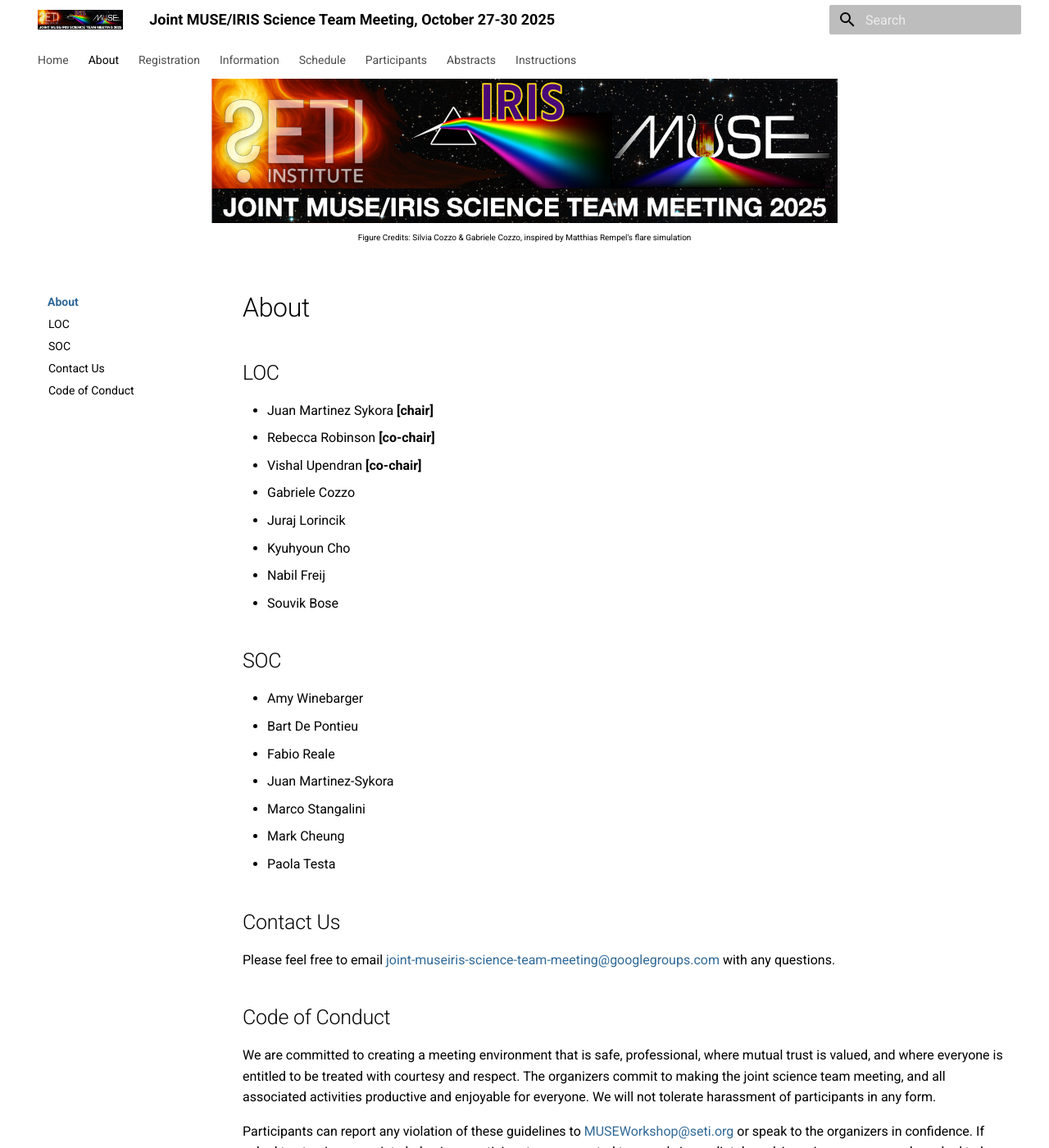
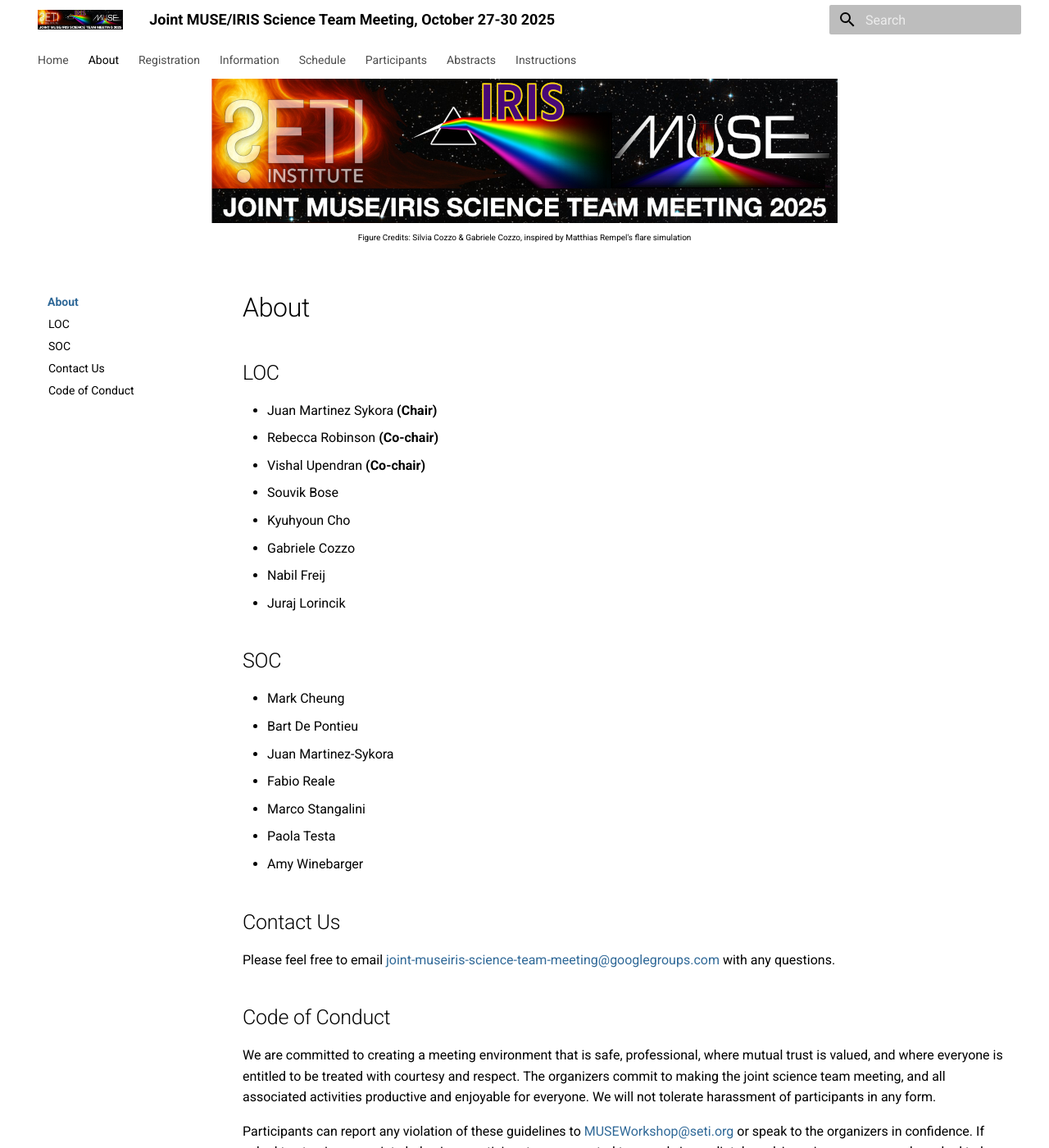
Before and after one commit to LM-SAL/iris_muse_team_meeting, an MkDocs documentation site: the page built from docs/about.md, in a window 1280 px wide and 1400 px high. Shown: the whole window at 82% size. Built offline with MkDocs 1.6.1 and Material for MkDocs 9.7.7, drawn with Linux system fonts in a browser that asks for light colours.

Commit message:
FIx order

```diff
--- a/docs/about.md
+++ b/docs/about.md
@@ -4,24 +4,24 @@
 
 ## LOC
 
-* Juan Martinez Sykora **[chair]**
-* Rebecca Robinson **[co-chair]**
-* Vishal Upendran **[co-chair]**
+* Juan Martinez Sykora **(Chair)**
+* Rebecca Robinson **(Co-chair)**
+* Vishal Upendran **(Co-chair)**
+* Souvik Bose
+* Kyuhyoun Cho
 * Gabriele Cozzo
+* Nabil Freij
 * Juraj Lorincik
-* Kyuhyoun Cho
-* Nabil Freij
-* Souvik Bose
 
 ## SOC
 
+* Mark Cheung
+* Bart De Pontieu
+* Juan Martinez-Sykora
+* Fabio Reale
+* Marco Stangalini
+* Paola Testa
 * Amy Winebarger
-* Bart De Pontieu
-* Fabio Reale
-* Juan Martinez-Sykora
-* Marco Stangalini
-* Mark Cheung
-* Paola Testa
 
 ## Contact Us
 
```
